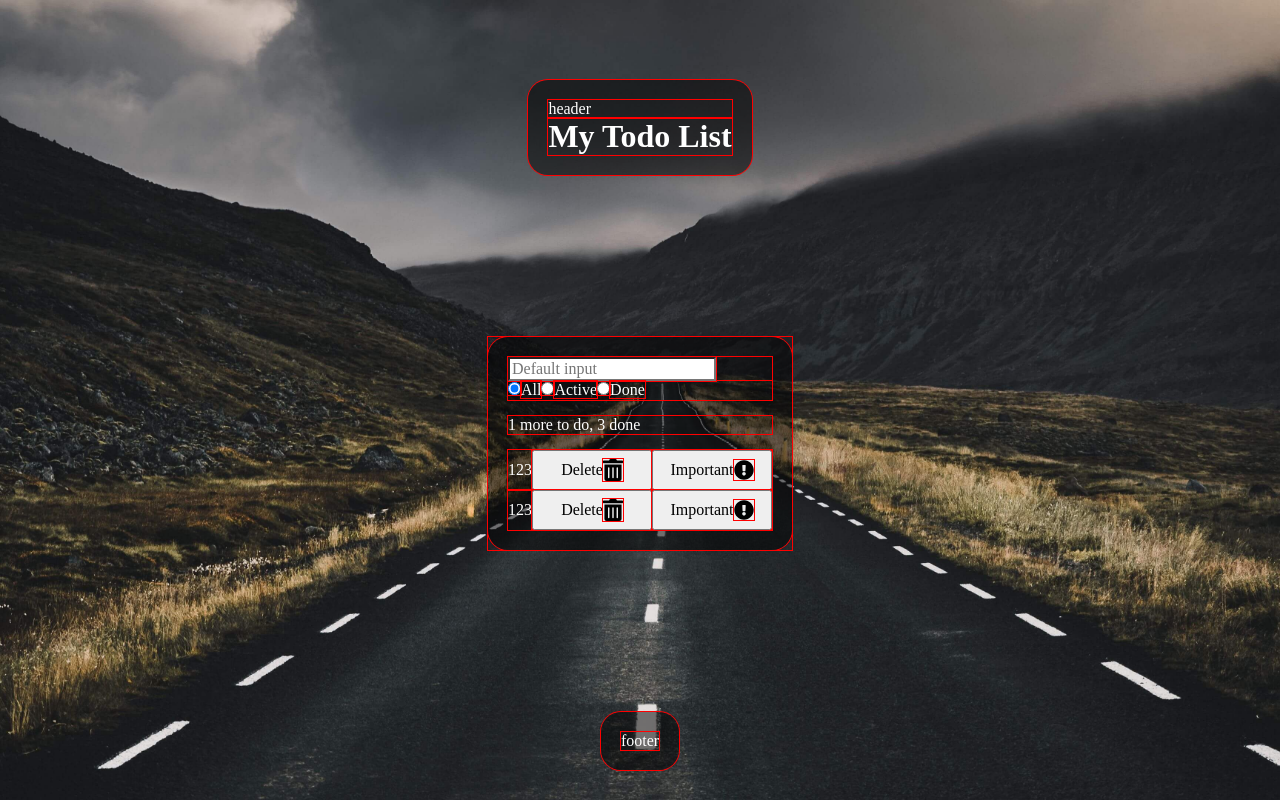
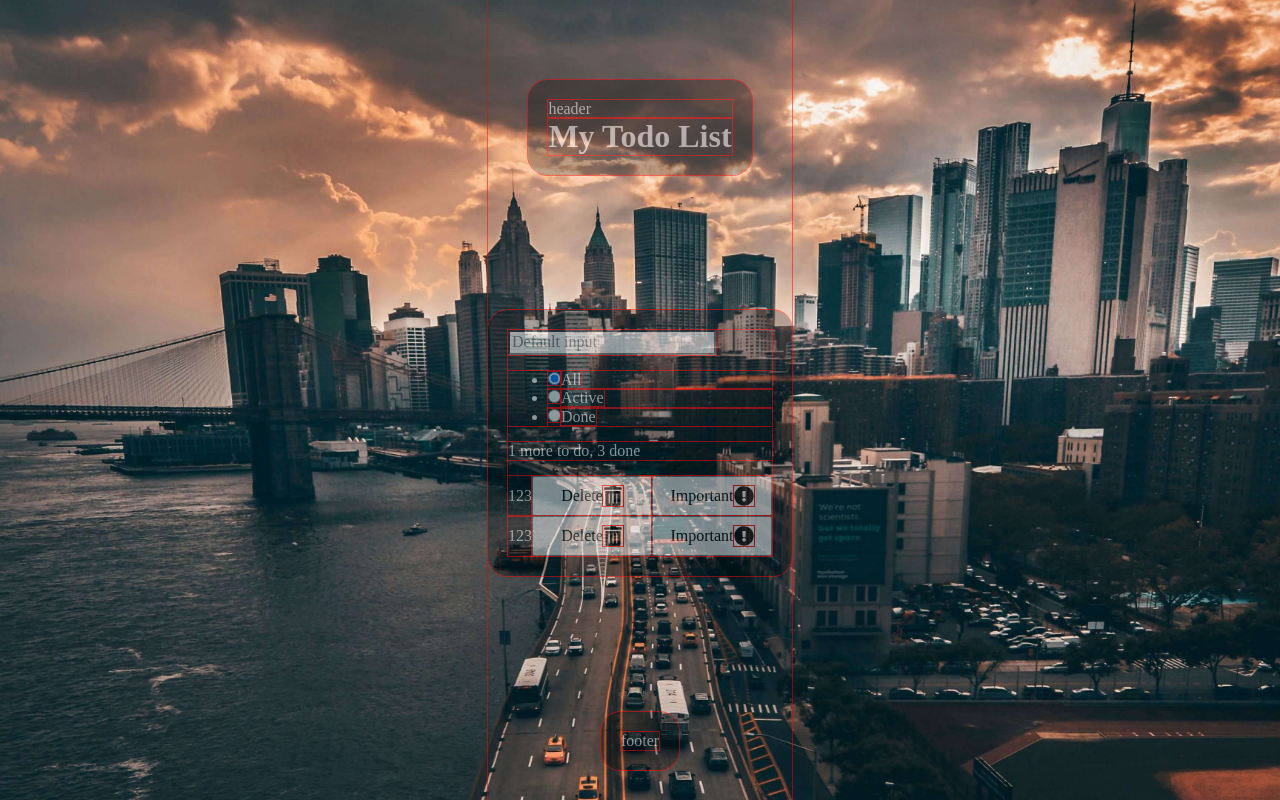
Before and after one commit to ramach05/todo-react-redux, a React (Create React App) app: page / in a window 1280 px wide. Built offline with nearby package versions, Linux system fonts and the light colour scheme.

Commit message:
refactor: bg image hover

```diff
--- a/src/components/App/App.css
+++ b/src/components/App/App.css
@@ -5,6 +5,11 @@
 }
 
 .body {
+  background: rgb(26 40 43);
+}
+.body .page {
+  opacity: 0.5;
+  transition: opacity 0.5s ease;
 }
 
 .page {
@@ -14,7 +19,31 @@
   align-items: center;
 
   min-height: 100vh;
-  background: url(../../images/road.jpg) no-repeat center;
+  width: max-content;
+  margin: 0 auto;
+  color: white;
+  z-index: 99;
+  position: relative;
+}
+.page:hover {
+  opacity: 1;
+}
+.page:hover + .bg-body {
+  filter: blur(2px) brightness(0.6);
+  transform: scale(1.1);
+}
+
+.bg-body {
+  position: fixed;
+  top: 0;
+  left: 0;
+  right: 0;
+  bottom: 0;
+  margin: 0 auto;
+
+  background: url(../../images/city.jpg) no-repeat center;
   background-size: cover;
-  color: white;
+
+  transition: transform 2s ease, filter 2s ease;
+  overflow: hidden;
 }
--- a/src/components/App/App.js
+++ b/src/components/App/App.js
@@ -13,6 +13,8 @@ function App() {
         <AppMain />
         <AppFooter />
       </div>
+
+      <div className="bg-body"></div>
     </div>
   );
 }
--- a/src/components/AppFooter/AppFooter.css
+++ b/src/components/AppFooter/AppFooter.css
@@ -1,5 +1,5 @@
 .footer {
-  margin: 0 0 calc(30 / 1280 * 100vw);
+  margin: 30px 0 calc(30 / 1280 * 100vw);
   padding: 20px;
   border-radius: 20px;
   background: rgba(0, 0, 0, 0.5);
--- a/src/components/AppHeader/AppHeader.css
+++ b/src/components/AppHeader/AppHeader.css
@@ -1,5 +1,5 @@
 .header {
-  margin: calc(80 / 1280 * 100vw) 0 0;
+  margin: calc(80 / 1280 * 100vw) 0 30px;
   padding: 20px;
   border-radius: 20px;
   background: rgba(0, 0, 0, 0.5);
--- a/src/components/AppMain/AppMain.js
+++ b/src/components/AppMain/AppMain.js
@@ -7,9 +7,9 @@ import CounterTodos from "../CounterTodos/CounterTodos";
 
 function AppMain() {
   return (
-    <main>
+    <main className="main">
       <article>
-        <section className="main">
+        <section>
           <Filter />
           <CounterTodos />
           <TodoListItems />
--- a/src/components/Filter/Filter.css
+++ b/src/components/Filter/Filter.css
@@ -0,0 +1,14 @@
+.filter-form {
+}
+
+.filter-form__input {
+}
+
+.filter-form__radio-wrapp {
+}
+
+.filter-form__radio {
+}
+
+.filter-form__radio-label {
+}
--- a/src/components/Filter/Filter.js
+++ b/src/components/Filter/Filter.js
@@ -4,53 +4,59 @@ import "./Filter.css";
 
 function Filter() {
   return (
-    <form className="">
+    <form className="filter-form">
       <input
         type="text"
-        className="form-control"
+        className="filter-form__input"
         placeholder="Default input"
         id="inputDefault"
       />
 
-      <div
-        className="btn-group"
+      <ul
+        className="filter-form__radio-wrapp"
         role="group"
         aria-label="Basic radio toggle button group"
       >
+        <li>
           <input
             type="radio"
-          className="btn-check"
+            className="filter-form__radio"
             name="btnradio"
             id="btnradio1"
             autoComplete="off"
             defaultChecked="true"
           />
-        <label className="btn btn-outline-primary" htmlFor="btnradio1">
+          <label className="filter-form__radio-label" htmlFor="btnradio1">
             All
           </label>
+        </li>
+        <li>
           <input
             type="radio"
-          className="btn-check"
+            className="filter-form__radio"
             name="btnradio"
             id="btnradio2"
             autoComplete="off"
             defaultChecked=""
           />
-        <label className="btn btn-outline-primary" htmlFor="btnradio2">
+          <label className="filter-form__radio-label" htmlFor="btnradio2">
             Active
           </label>
+        </li>
+        <li>
           <input
             type="radio"
-          className="btn-check"
+            className="filter-form__radio"
             name="btnradio"
             id="btnradio3"
             autoComplete="off"
             defaultChecked=""
           />
-        <label className="btn btn-outline-primary" htmlFor="btnradio3">
+          <label className="filter-form__radio-label" htmlFor="btnradio3">
             Done
           </label>
-      </div>
+        </li>
+      </ul>
     </form>
   );
 }
--- a/src/components/TodoItem/TodoItem.css
+++ b/src/components/TodoItem/TodoItem.css
@@ -15,5 +15,5 @@
 
 .todo-item__icon {
   width: 20px;
-  height: auto;
+  height: 20px;
 }
```
Also changed, not shown: src/images/city.jpg (added), src/images/road.jpg (deleted). Lines whose indentation alone changed are shown as unchanged.
